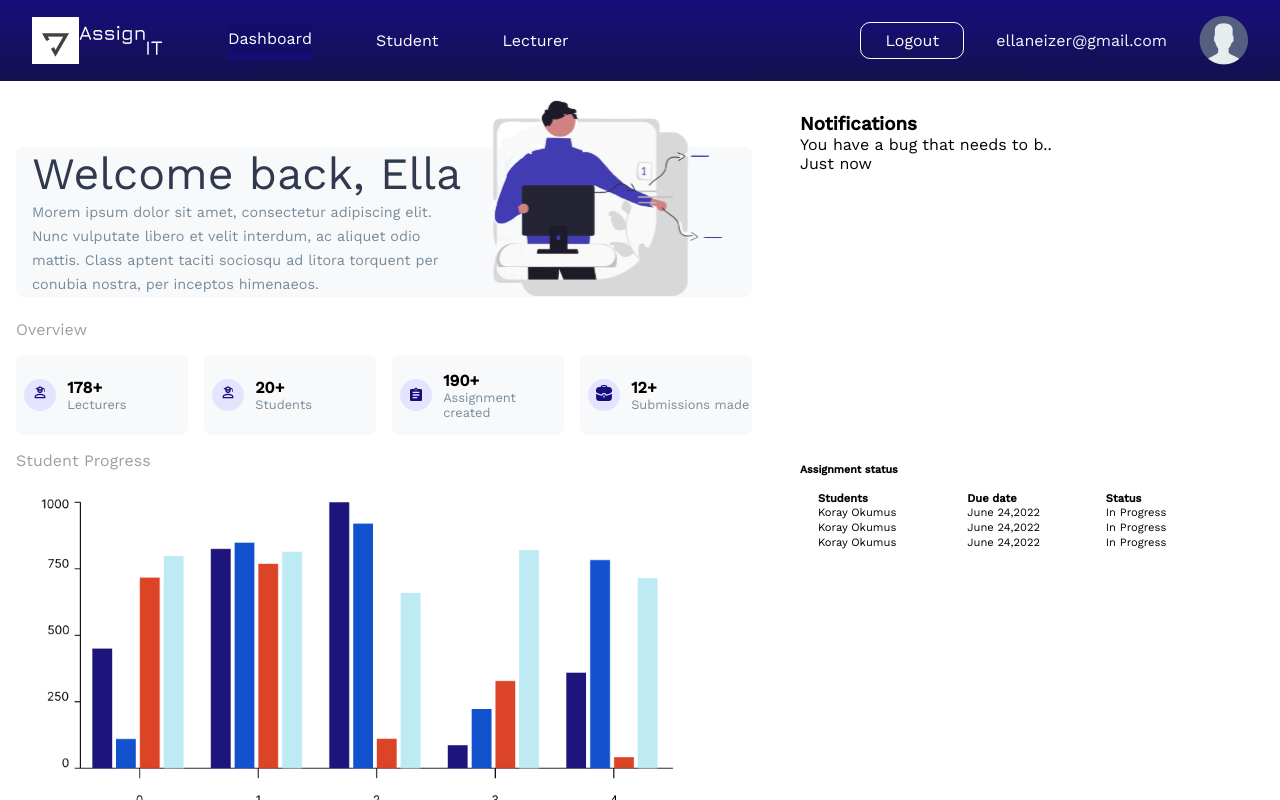
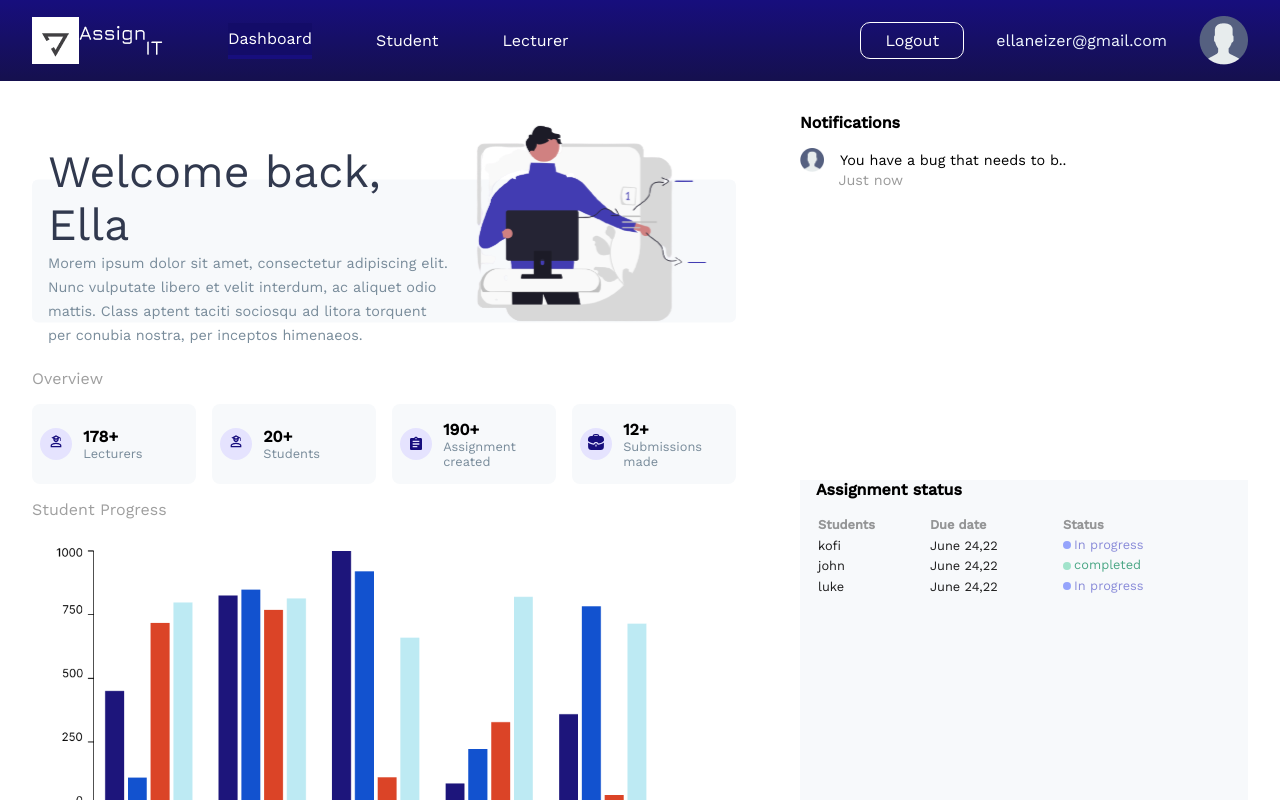
Before and after one commit to amt-divine-duah/test-repo-gitinspired, a React (Vite) app in the folder frontend/: page / in a window 1280 px wide. Built offline with nearby package versions, Linux system fonts and the light colour scheme.

Commit message:
admin dashboard component added

```diff
--- a/frontend/src/Styles/admin-main-dashboard.scss
+++ b/frontend/src/Styles/admin-main-dashboard.scss
@@ -13,7 +13,7 @@
             display: flex;
             flex-direction: column;
             justify-content: space-between;
-            margin: 0 1rem;
+            margin: 0 2rem;
 
             .overview{
                 margin-bottom: 1rem;
@@ -102,24 +102,88 @@
             margin: 2rem 1rem 1rem 2rem;
             width: 100%;
 
+            .right-admin-dashboard-top{
+                h4{
+                    margin-bottom: 1rem;
+                }
+                .notification-card-info{
+                    p{
+                        display: flex;
+                        align-items: center;
+                        gap: 1rem;
+                        img{
+                            width: 1.5rem;
+
+                        }
+                        font-size: 0.9rem;
+                        &:nth-child(2){
+                            color: rgba(0, 0, 0, 0.4);
+                            padding-left: 2.4rem;
+
+                        }
+                    }
+                }
+
+            }
+
             .right-admin-dashboard-down{
                 width: 100%;
                 height: 50%;
+                background: rgba(247, 249, 251, 1);
 
-
+                    h4{
+                       margin-left: 1rem;
+                    }
                 table{
                     margin-top: 1rem;
                     width: 90%;
                     border-top: none;
-                    font-size: 0.7rem;
+                    font-size: 0.8rem;
                     text-align: left;
                     border-collapse: collapse;
 
+                    .completed{
+                        width: 0.5rem;
+                        height: 0.5rem;
+                        border-radius: 100%;
+                        background-color: rgba(161, 227, 203, 1);
+                        ;
+                    }
+                    .in-progress{
+                        width: 0.5rem;
+                        height: 0.5rem;
+                        border-radius: 100%;
+                        background-color:rgba(149, 164, 252, 1);
+                        ;
+                        z-index: 1;
+                    }
+                    .blue{
+                        color: rgba(138, 140, 217, 1);
+                        ;
+                    }
+                    .green{
+                        color:  rgba(74, 167, 133, 1);
+                        ;
+                    }
+
+
                    tr{
-                    line-height: 1.3;
+                    line-height: 1.6;
+
+                    th{
+                        color: rgba(0, 0, 0, 0.4);
+                    }
                      td{
                         border-bottom: none;
                         height: 0;
+                        color:#1C1C1C;
+                        &:nth-child(3){
+                            margin-top: 0.58rem;
+                            display: flex;
+                            align-items: center;
+                            gap: 0.2rem;
+
+                        }
                     }
                    }
                 }
--- a/frontend/src/components/AdminMainDashBoard.tsx
+++ b/frontend/src/components/AdminMainDashBoard.tsx
@@ -1,26 +1,44 @@
 import "../Styles/admin-main-dashboard.scss";
-import {useState} from 'react';
+import { useState } from "react";
 const AdminMainDashBoard = () => {
-    const [cardInfo]=useState([
+  const [cardInfo] = useState([
     {
-            img:'/student-icon.svg',
-            count:'178+',
-            info:'Lecturers'
+      img: "/student-icon.svg",
+      count: "178+",
+      info: "Lecturers",
     },
     {
-            img:'/student-icon.svg',
-            count:'20+',
-            info:'Students'
+      img: "/student-icon.svg",
+      count: "20+",
+      info: "Students",
     },
     {
-            img:'/assignment-created-icon.svg',
-            count:'190+',
-            info:'Assignment created'
+      img: "/assignment-created-icon.svg",
+      count: "190+",
+      info: "Assignment created",
     },
     {
-            img:'ic-job application.svg',
-            count:'12+',
-            info:'Submissions made'
+      img: "ic-job application.svg",
+      count: "12+",
+      info: "Submissions made",
+    },
+  ]);
+
+  const [studentData]=useState([
+    {
+        name:'kofi',
+        dueDate:'June 24,22',
+        status:false,
+    },
+    {
+        name:'john',
+        dueDate:'June 24,22',
+        status: true,
+    },
+    {
+        name:'luke',
+        dueDate:'June 24,22',
+        status:false,
     }
   ])
   return (
@@ -43,12 +61,13 @@ const AdminMainDashBoard = () => {
           </div>
           <div className="overview">Overview</div>
           <div className="overview-content">
-                {
-                    cardInfo.map((item, index)=>(
+            {cardInfo.map((item, index) => (
               <div className="overview-cards" key={index}>
                 <div>
                   <div className="overview-image">
-                   <div><img src={item.img} alt=""/></div>
+                    <div>
+                      <img src={item.img} alt="" />
+                    </div>
                   </div>
                 </div>
 
@@ -56,16 +75,11 @@ const AdminMainDashBoard = () => {
                   <h4>{item.count}</h4>
                   <p>{item.info}</p>
                 </div>
-
               </div>
-                    ))
-                }
-
+            ))}
           </div>
-
         </div>
         <div className="left-admin-dashboard-down">
-
           <div className="students-progress">Student Progress</div>
           <div className="student-progress-graph">
             <img src="/Chart.png" alt="" />
@@ -74,15 +88,18 @@ const AdminMainDashBoard = () => {
       </div>
       <div className="right-admin-dashboard">
         <div className="right-admin-dashboard-top">
-                <h3>Notifications</h3>
+          <h4>Notifications</h4>
           <div className="notification-card-info">
-                    <p>You have a bug that needs to b..</p>
+            <p>
+              <img src="/user 2.png"></img>You have a bug that needs to b..
+            </p>
             <p>Just now</p>
           </div>
         </div>
 
         <div className="right-admin-dashboard-down">
-                <h6>Assignment status</h6>
+          <h4>Assignment status</h4>
+
           <table>
             <thead>
               <tr>
@@ -92,24 +109,21 @@ const AdminMainDashBoard = () => {
               </tr>
             </thead>
             <tbody>
-                        <tr >
-                            <td>Koray Okumus</td>
-                            <td>June 24,2022</td>
-                            <td>In Progress</td>
+            {
+            studentData.map((item)=>(
+                <tr>
+                <td>{item.name}</td>
+                <td>{item.dueDate}</td>
+                <td className={item.status===true?'green':'blue'}>
+                  <div className={item.status===true?'completed':'in-progress'}></div>
+                  {item.status===true ? 'completed':'In progress'}
+                </td>
               </tr>
-                        <tr>
-                            <td>Koray Okumus</td>
-                            <td>June 24,2022</td>
-                            <td>In Progress</td>
-                        </tr>
-                        <tr>
-                            <td>Koray Okumus</td>
-                            <td>June 24,2022</td>
-                            <td>In Progress</td>
-                        </tr>
+            ))
+          }
+
             </tbody>
           </table>
-
         </div>
       </div>
     </div>
```
Lines whose indentation alone changed are shown as unchanged.
